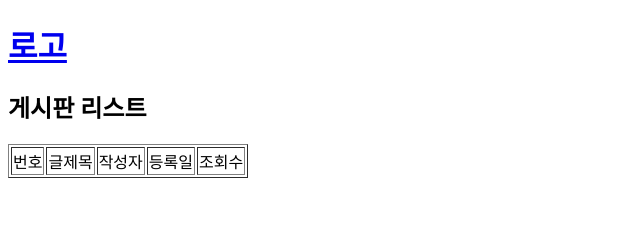
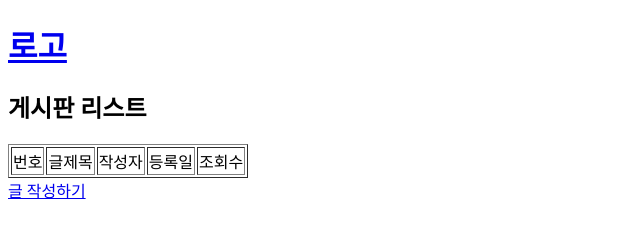
Before and after one commit to OJKSmITh/1125practice, a plain HTML site: page board/list.html in a window 1280 px wide. Shown: the whole page, without its empty margins (0-640 px from the left). Drawn offline with Linux system fonts and the light colour scheme.

Commit message:
feat: list.html 글 작성페이지 이동 링크 추가

```diff
--- a/board/list.html
+++ b/board/list.html
@@ -25,5 +25,6 @@
 
             </tbody>
         </table>
+        <a href="/board/write.html">글 작성하기</a>
     </body>
 </html>
```
